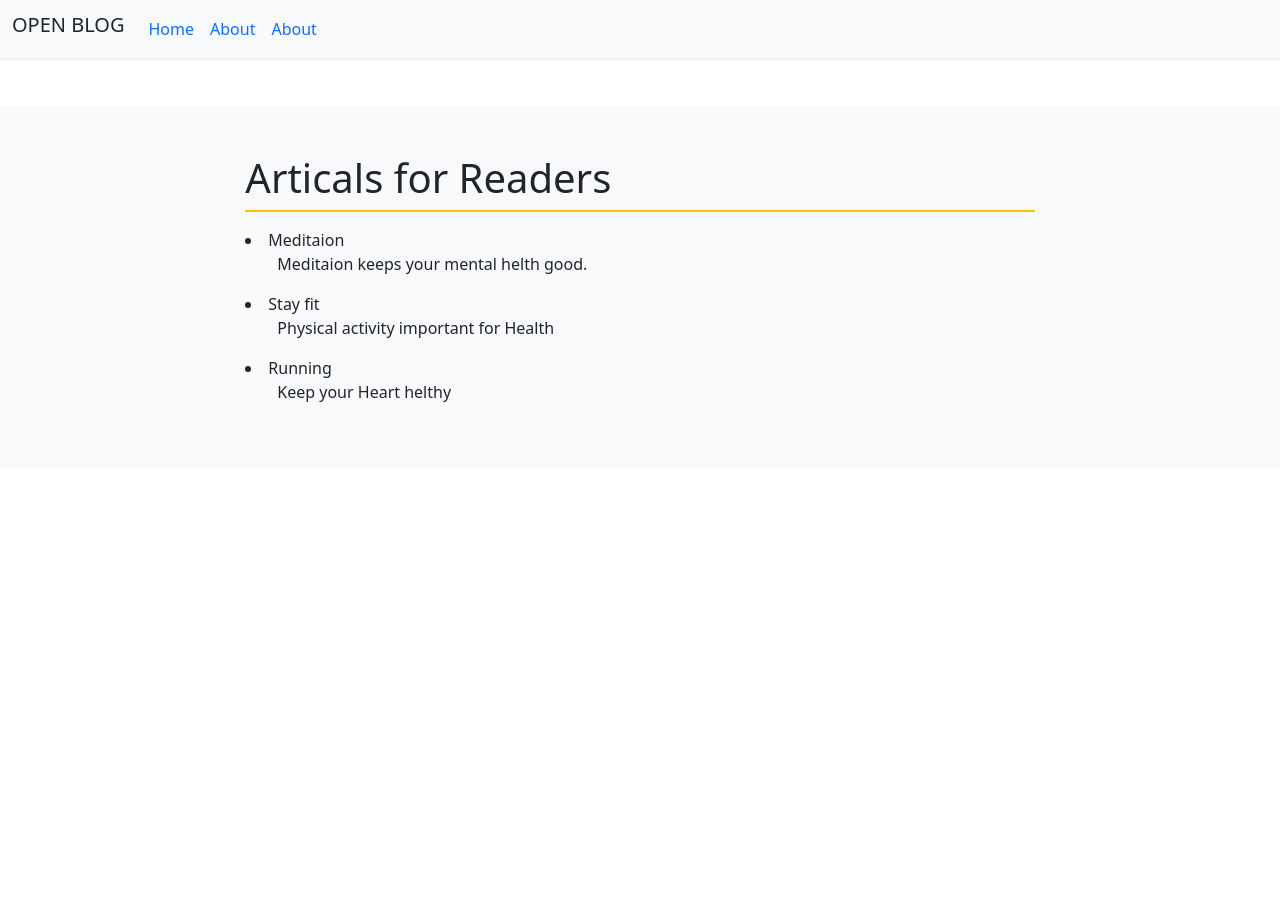
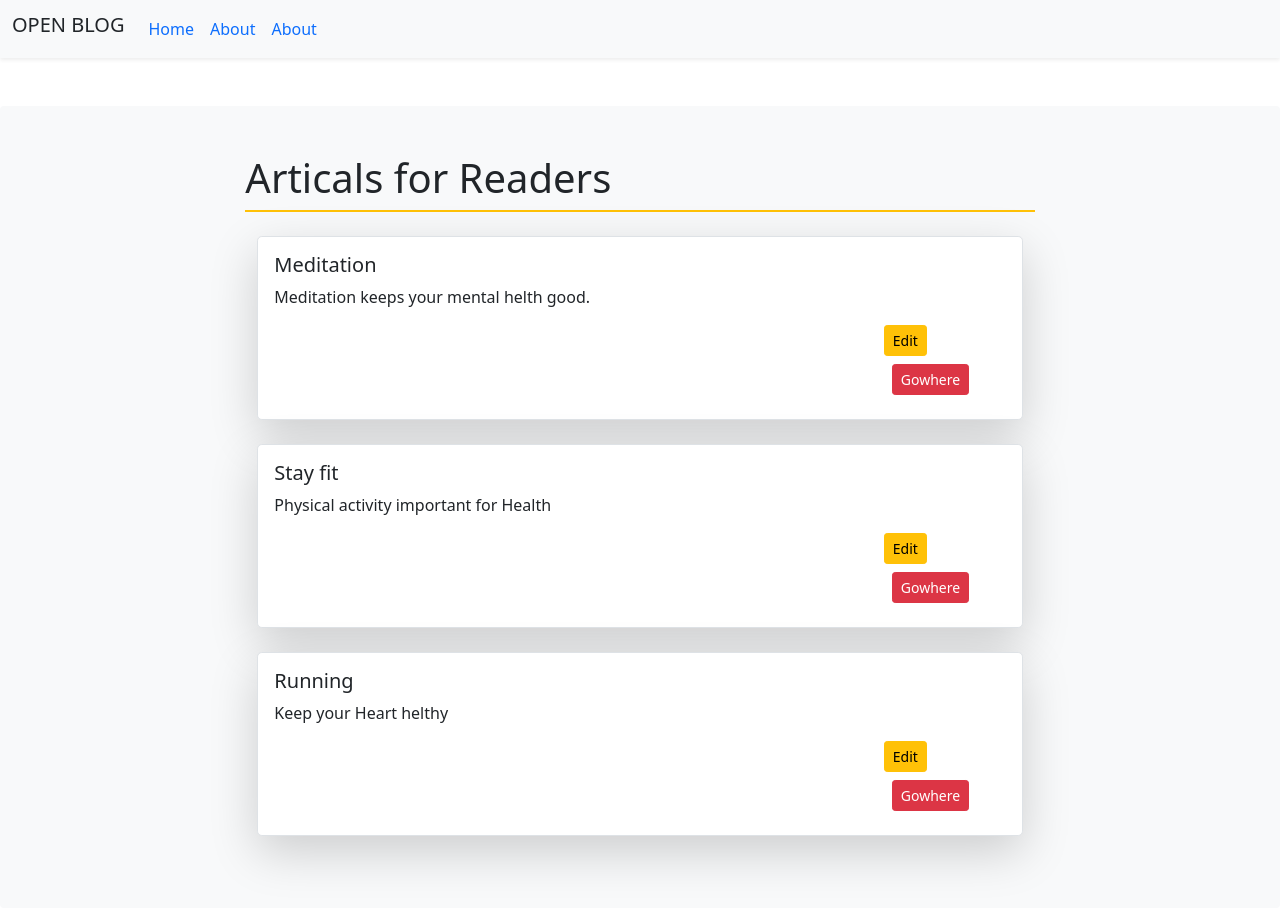
Before and after one commit to Niikpatil/open_blog, a React (Create React App) app: page / in a window 1280 px wide. Before the commit the page ends 800 px from the top, so only its background shows below. Built offline with nearby package versions, Linux system fonts and the light colour scheme.

Commit message:
card added

```diff
--- a/src/App.js
+++ b/src/App.js
@@ -5,8 +5,8 @@ function App() {
   const articals = [
     {
       id: 1,
-      title: "Meditaion",
-      content: "Meditaion keeps your mental helth good.",
+      title: "Meditation",
+      content: "Meditation keeps your mental helth good.",
     },
     {
       id: 2,
--- a/src/components/Pages/BlogItem.js
+++ b/src/components/Pages/BlogItem.js
@@ -2,9 +2,22 @@ import React from "react";
 
 export const BlogItem = ({ artical }) => {
   return (
-    <div>
-      <li>{artical.title}</li>
-      <ol>{artical.content}</ol>
+    <div className="container my-4">
+      <div class="card rounded-3 border shadow-lg">
+        <div class="card-body">
+          <h5 class="card-title">{artical.title}</h5>
+          <p class="card-text"> {artical.content}</p>
+
+          <div className="offset-10 md-col-2">
+            <a href="/#" class="btn btn-sm btn-warning">
+              Edit
+            </a>
+            <a href="/#" class="btn btn-sm btn-danger m-2">
+              Gowhere
+            </a>
+          </div>
+        </div>
+      </div>
     </div>
   );
 };
--- a/src/components/Pages/Blogs.js
+++ b/src/components/Pages/Blogs.js
@@ -5,7 +5,7 @@ export const Blogs = ({ articals }) => {
   return (
     <div>
       <h1>Articals for Readers</h1>
-      <div className="border border-bottom mb-3 border-warning "></div>
+      <div className="border border-bottom border-warning "></div>
 
       {articals.map((artical) => {
         return <BlogItem artical={artical} />;
```
